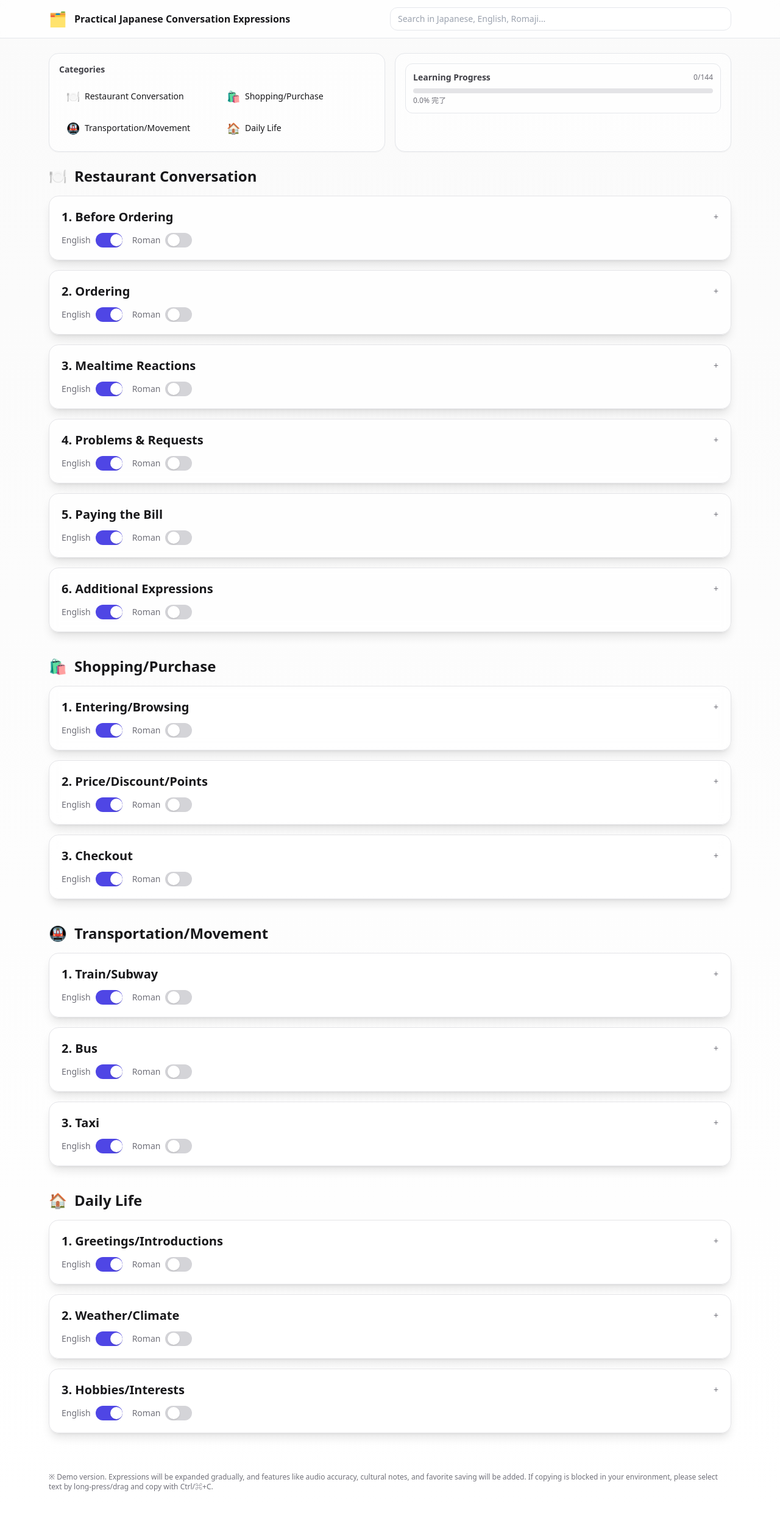
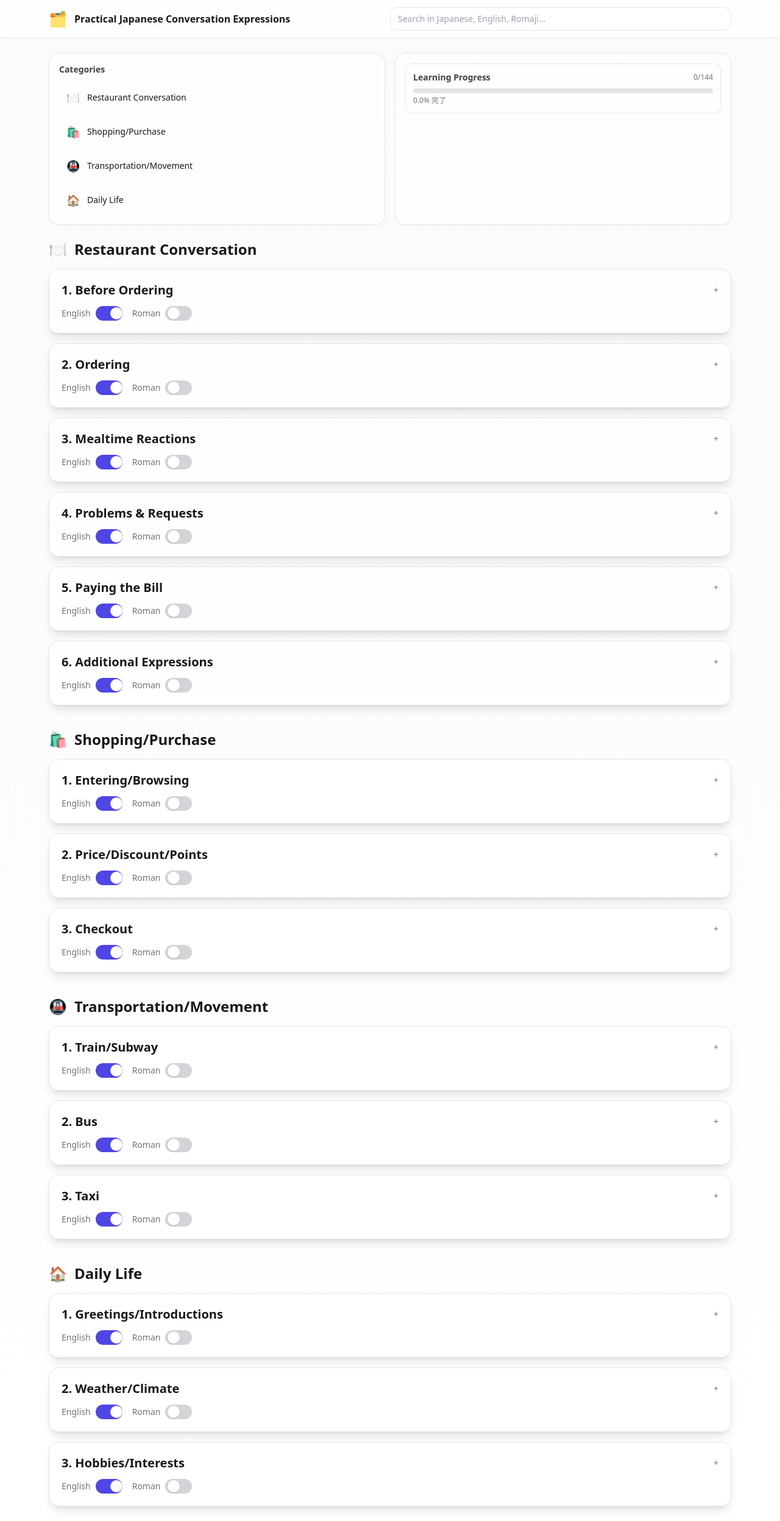
Before and after one commit to ecg-english/JCG-material-1, a React (Vite) app: page / in a window 1280 px wide. Shown: the whole page at 61% size. Before the commit the page ends 2471 px from the top, so only its background shows below. Built offline with nearby package versions, Linux system fonts and the light colour scheme.

Commit message:
UIの改善と不要な要素の削除 - フッターメモを削除 - Categoriesの文字重なりを修正（1列レイアウトに変更） - カテゴリボタンのスペーシングとtruncateを追加

```diff
--- a/src/components/PhrasebookPage.jsx
+++ b/src/components/PhrasebookPage.jsx
@@ -1336,15 +1336,15 @@ export default function PhrasebookPage() {
           {/* Categories */}
           <div className="rounded-2xl border bg-white/70 p-4 shadow-sm">
             <div className="text-sm font-semibold text-zinc-700 mb-3">Categories</div>
-            <div className="grid grid-cols-2 gap-2">
+            <div className="grid grid-cols-1 gap-2">
               {DATA.map((c) => (
                 <a
                   key={c.id}
                   href={`#${c.id}`}
-                  className="flex items-center gap-2 rounded-lg px-3 py-2 hover:bg-indigo-50 transition-colors"
+                  className="flex items-center gap-3 rounded-lg px-3 py-2.5 hover:bg-indigo-50 transition-colors"
                 >
-                  <span className="text-lg">{c.emoji}</span>
-                  <span className="text-sm font-medium">{c.title}</span>
+                  <span className="text-lg flex-shrink-0">{c.emoji}</span>
+                  <span className="text-sm font-medium truncate">{c.title}</span>
                 </a>
               ))}
             </div>
@@ -1368,10 +1368,7 @@ export default function PhrasebookPage() {
             />
           ))}
 
-          {/* フッターメモ */}
-          <div className="text-xs text-zinc-500 pt-6">
-            ※ Demo version. Expressions will be expanded gradually, and features like audio accuracy, cultural notes, and favorite saving will be added. If copying is blocked in your environment, please select text by long-press/drag and copy with Ctrl/⌘+C.
-          </div>
+
         </div>
       </main>
     </div>
```
